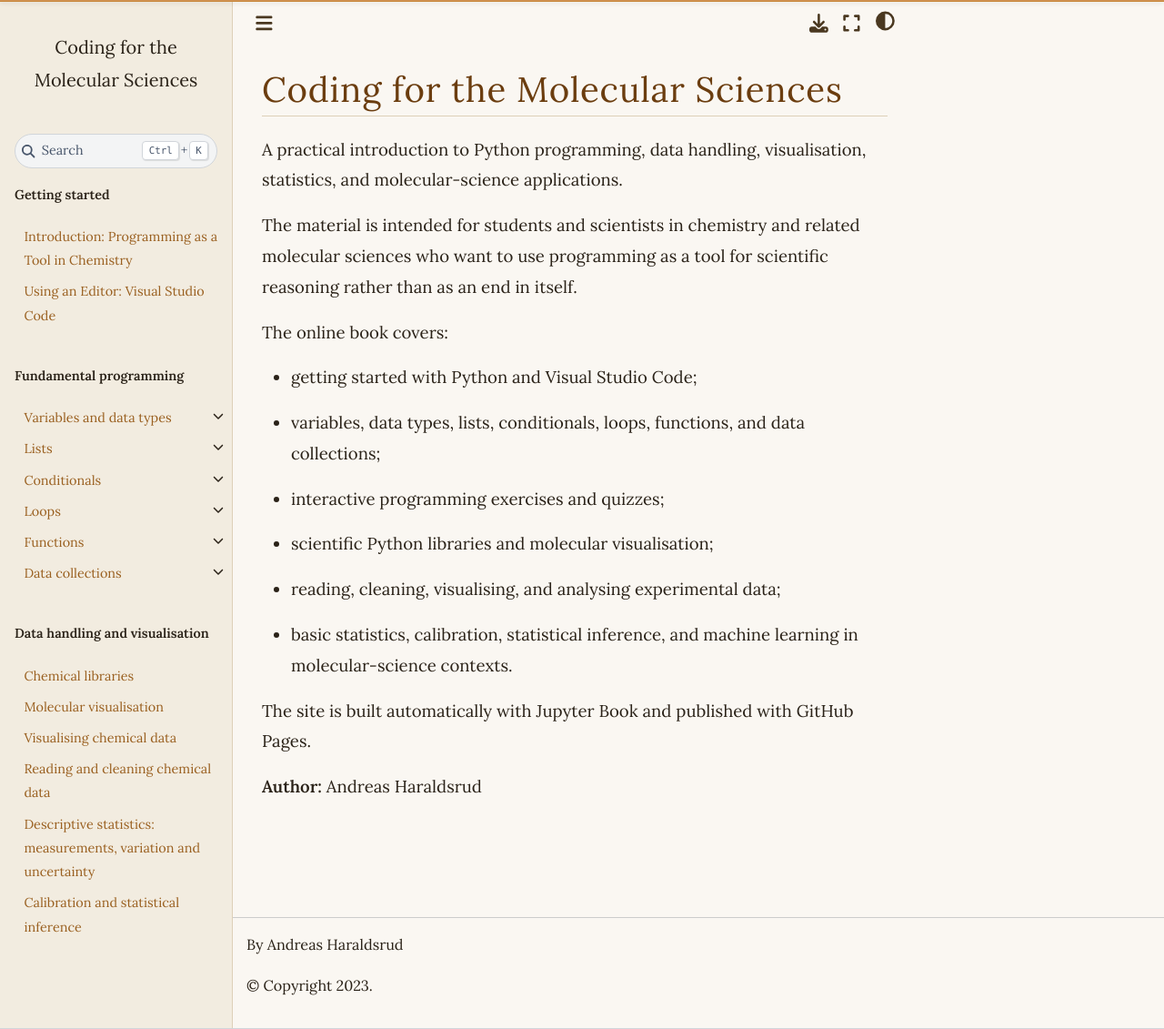
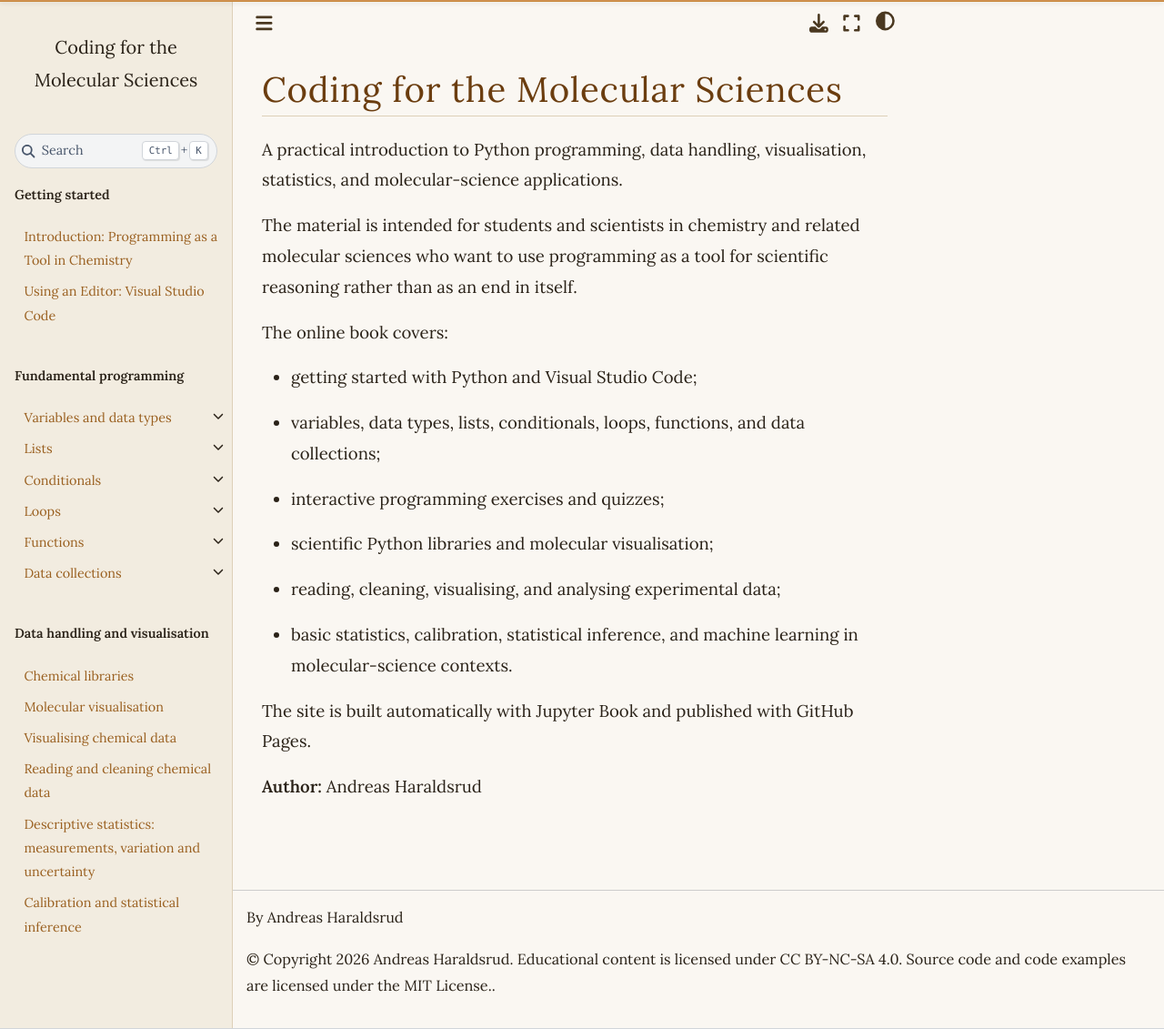
Before and after one commit to andreasdh/Coding-for-the-Molecular-Sciences, a Jupyter Book: the page built from README.md, in a window 1280 px wide and 1131 px high. Shown: the whole window at 91% size. Built offline with Jupyter Book 1.0.4 settings and Sphinx 7.4.7 and the Sphinx Book theme 1.1.4, drawn with Linux system fonts in a browser that asks for light colours.

Commit message:
config-adjustments

```diff
--- a/_config.yml
+++ b/_config.yml
@@ -45,3 +45,4 @@ sphinx:
     html_js_files:
       - chemistryquiz.js
       - turtle_basthon.js
+    copyright: "2026 Andreas Haraldsrud. Educational content is licensed under CC BY-NC-SA 4.0. Source code and code examples are licensed under the MIT License."
```
Also changed, not shown: 1 other file.
